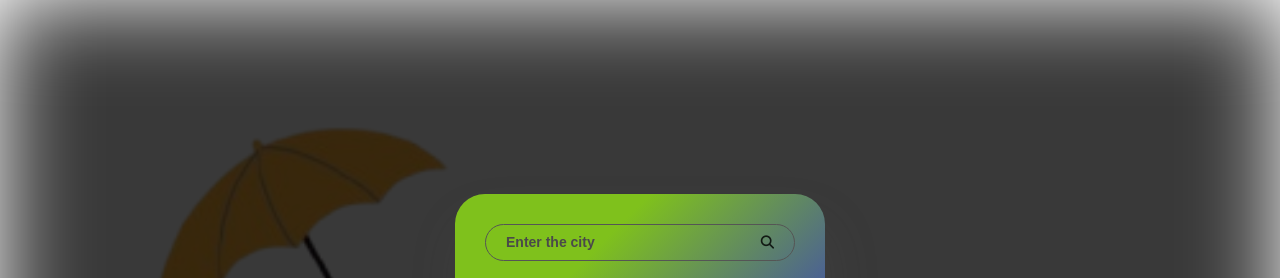
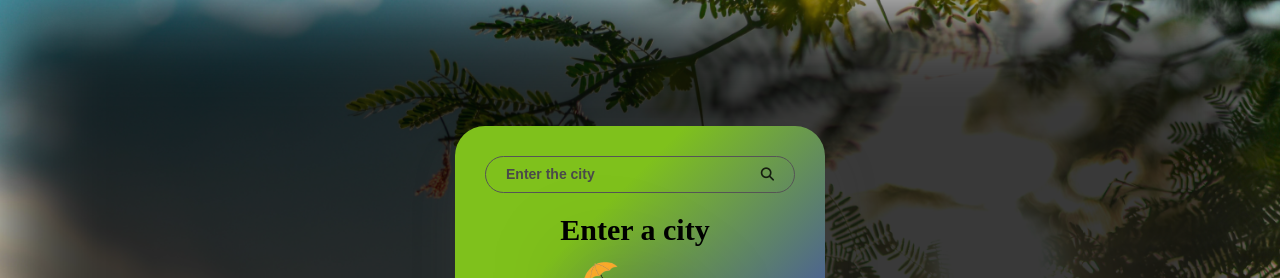
Before and after one commit to AparmitSrivastava/Weather, a plain HTML site: page index.html in a window 1280 px wide. Shown: the top 278 px of the page. Drawn offline with Linux system fonts and the light colour scheme; files whose address does not match are found by name; a web font is replaced by a local one.

Commit message:
changes in ui

```diff
--- a/style.css
+++ b/style.css
@@ -1,7 +1,7 @@
 @import url('https://fonts.googleapis.com/css2?family=Gabarito:wght@400..900&display=swap');
 
 body{
-    background-image: url(imgfold/cartoon.png);
+    background-image: url(imgfold/bg2.jpg);
     background-size: cover;
     margin: 0;
     min-height: 100vh ;
```
Also changed, not shown: imgfold/bg2.jpg (added).
